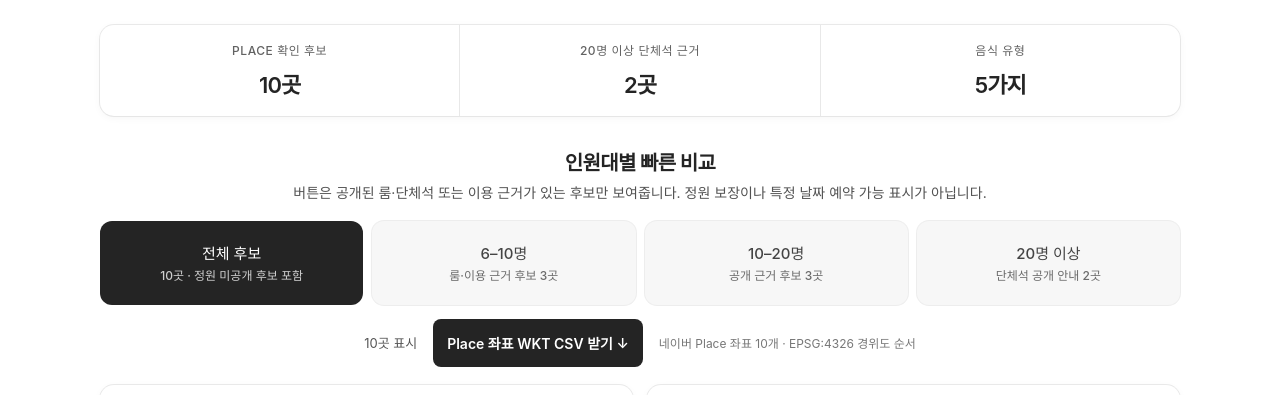
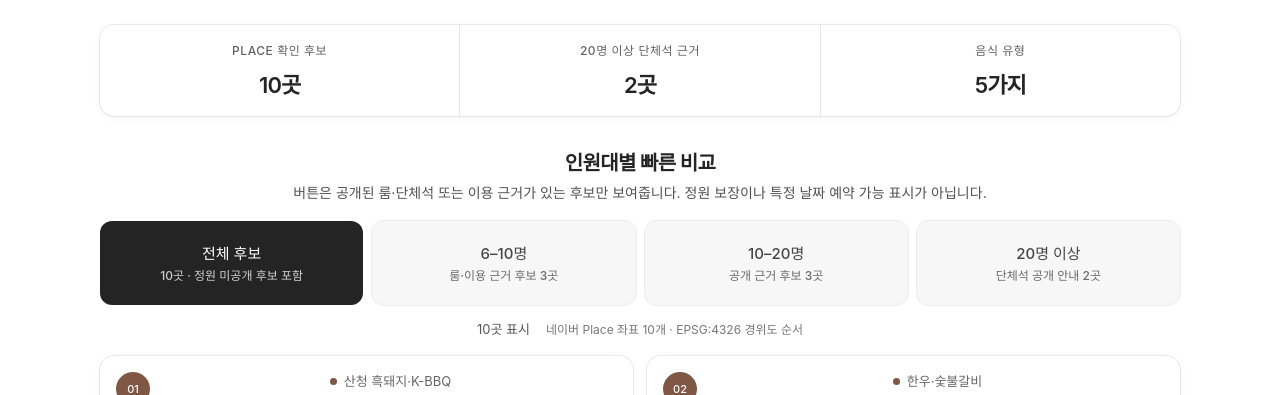
Before and after one commit to bohe76/bohe-visual-scrap, a plain HTML site: page items/2026-11-21-yangjae-year-end-dinner/index.html in a window 1280 px wide. Shown: the part 395-790 px from the top of the page. Drawn offline with Linux system fonts and the light colour scheme; a web font is replaced by a local one.

Commit message:
Remove CSV download buttons from Yangjae guides

```diff
--- a/items/2026-11-21-yangjae-year-end-dinner/index.html
+++ b/items/2026-11-21-yangjae-year-end-dinner/index.html
@@ -42,8 +42,6 @@
     .filter-button:focus-visible,.action-link:focus-visible,.archive-link:focus-visible,.brand:focus-visible,.phone:focus-visible{outline:3px solid var(--focus);outline-offset:3px}
     .toolbar-meta{display:flex;align-items:center;justify-content:center;flex-wrap:wrap;gap:10px 16px;margin:10px 0 18px;color:#777;font-size:12px}
     .visible-count{font-family:inherit;font-size:12px;font-weight:400;color:#555}
-    .download{display:inline-flex;align-items:center;justify-content:center;min-height:44px;padding:0 14px;border-radius:8px;background:#242424;color:#fff;text-decoration:none;font-size:13px;font-weight:600}
-    .download:hover{background:#444}
     .card-list{display:grid;grid-template-columns:1fr;gap:14px;align-items:stretch;margin-top:16px}
     .place-card{display:grid;grid-template-columns:36px minmax(0,1fr);gap:14px;padding:19px;border-radius:14px;background:#fff;box-shadow:var(--shadow);transition:transform .15s ease,box-shadow .15s ease}
     .place-card:hover{transform:translateY(-1px);box-shadow:rgba(0,0,0,.10) 0 0 0 1px,rgba(0,0,0,.05) 0 5px 14px}
@@ -90,7 +88,6 @@
     .filter-button{font-size:15px}
     .filter-sub{font-size:12px}
     .visible-count{font-size:13px}
-    .download{min-height:48px;font-size:14px}
     .card-list{align-items:stretch}
     .place-card{align-items:stretch}
     .card-body{display:flex;flex-direction:column;min-width:0;height:100%}
@@ -162,7 +159,7 @@
         <button class="filter-button" type="button" data-filter="10-20" aria-pressed="false"><span>10–20명</span><span class="filter-sub">공개 근거 후보 3곳</span></button>
         <button class="filter-button" type="button" data-filter="20-plus" aria-pressed="false"><span>20명 이상</span><span class="filter-sub">단체석 공개 안내 2곳</span></button>
       </div>
-      <div class="toolbar-meta"><span class="visible-count" id="visible-count" aria-live="polite">10곳 표시</span><a class="download" href="./yangjae-year-end-dinner-wkt.csv" download>Place 좌표 WKT CSV 받기 ↓</a><span>네이버 Place 좌표 10개 · EPSG:4326 경위도 순서</span></div>
+      <div class="toolbar-meta"><span class="visible-count" id="visible-count" aria-live="polite">10곳 표시</span><span>네이버 Place 좌표 10개 · EPSG:4326 경위도 순서</span></div>
     </section>
     <section class="card-list" id="places" aria-label="송년회 후보 카드 목록">
       <article class="place-card" data-party="6-10 10-20 20-plus" data-place-id="1672141709" style="--group-color:#805744">
```
Also changed, not shown: items/2026-11-21-yangjae-new-restaurants/index.html (+1 -5 lines).
